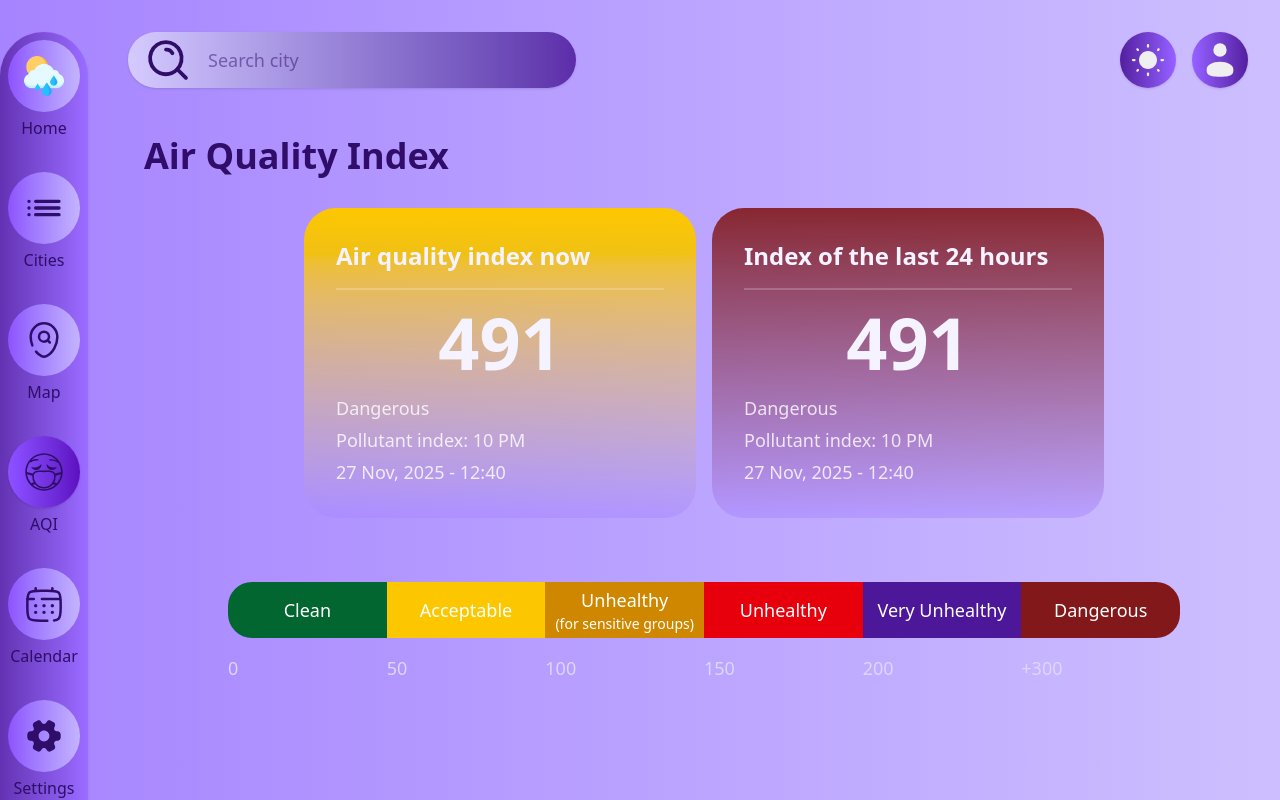
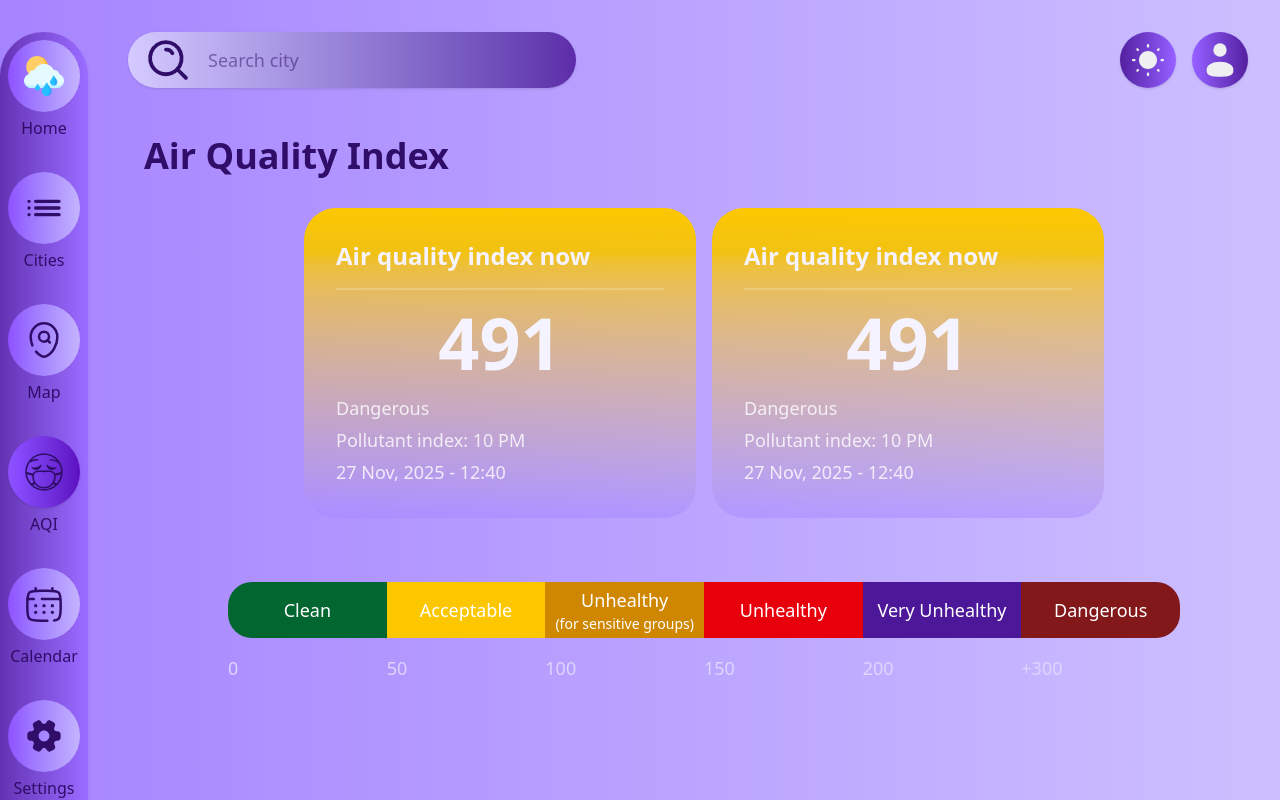
Before and after one commit to mahdibaderloo/weather-app, a React (Vite) app: page /air-quality in a window 1280 px wide. Built offline with nearby package versions, Linux system fonts and the light colour scheme.

Commit message:
add AQI-Box component

```diff
--- /dev/null
+++ b/src/features/aqi/AQI-Box.tsx
@@ -0,0 +1,19 @@
+import { getFormattedDate } from "../../utils/date";
+
+export default function AQIBox() {
+  return (
+    <div className="w-[35%] flex flex-col bg-linear-to-b from-yellow-400 to-violet-400/45 text-violet-50 rounded-4xl p-8">
+      <p className="font-semibold text-2xl pb-4 border-b-2 border-white/20">
+        Air quality index now
+      </p>
+      <p className="mt-4 mx-auto text-7xl font-bold">491</p>
+      <p className="text-lg font-medium mt-4 text-white/80">Dangerous</p>
+      <p className="text-lg font-medium mt-1 text-white/80">
+        Pollutant index: 10 PM
+      </p>
+      <p className="text-lg font-medium mt-1 text-white/80">
+        {getFormattedDate(new Date())} - 12:40
+      </p>
+    </div>
+  );
+}
--- a/src/pages/AirQualityIndex.tsx
+++ b/src/pages/AirQualityIndex.tsx
@@ -1,5 +1,5 @@
+import AQIBox from "../features/aqi/AQI-Box";
 import Help from "../features/aqi/Help";
-import { getFormattedDate } from "../utils/date";
 
 export default function AirQualityIndex() {
   return (
@@ -7,33 +7,8 @@ export default function AirQualityIndex() {
       <h3 className="font-bold text-4xl text-violet-950">Air Quality Index</h3>
 
       <div className="w-full flex gap-4 mt-8 justify-center">
-        <div className="w-[35%] flex flex-col bg-linear-to-b from-yellow-400 to-violet-400/45 text-violet-50 rounded-4xl p-8">
-          <p className="font-semibold text-2xl pb-4 border-b-2 border-white/20">
-            Air quality index now
-          </p>
-          <p className="mt-4 mx-auto text-7xl font-bold">491</p>
-          <p className="text-lg font-medium mt-4 text-white/80">Dangerous</p>
-          <p className="text-lg font-medium mt-1 text-white/80">
-            Pollutant index: 10 PM
-          </p>
-          <p className="text-lg font-medium mt-1 text-white/80">
-            {getFormattedDate(new Date())} - 12:40
-          </p>
-        </div>
-
-        <div className="w-[35%] flex flex-col bg-linear-to-b from-red-900/90 to-violet-400/45 text-violet-50 rounded-4xl p-8">
-          <p className="font-semibold text-2xl pb-4 border-b-2 border-white/20">
-            Index of the last 24 hours
-          </p>
-          <p className="mt-4 mx-auto text-7xl font-bold">491</p>
-          <p className="text-lg font-medium mt-4 text-white/80">Dangerous</p>
-          <p className="text-lg font-medium mt-1 text-white/80">
-            Pollutant index: 10 PM
-          </p>
-          <p className="text-lg font-medium mt-1 text-white/80">
-            {getFormattedDate(new Date())} - 12:40
-          </p>
-        </div>
+        <AQIBox />
+        <AQIBox />
       </div>
 
       <Help />
```
